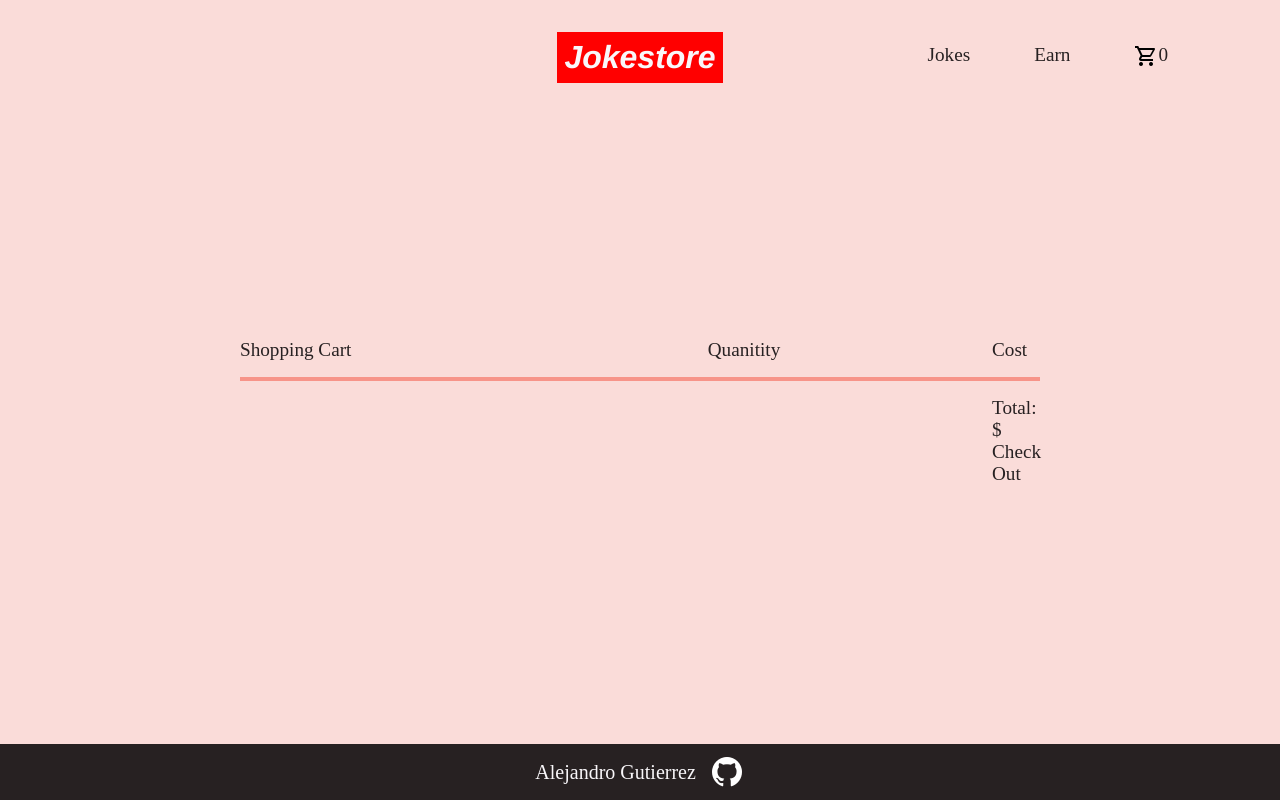
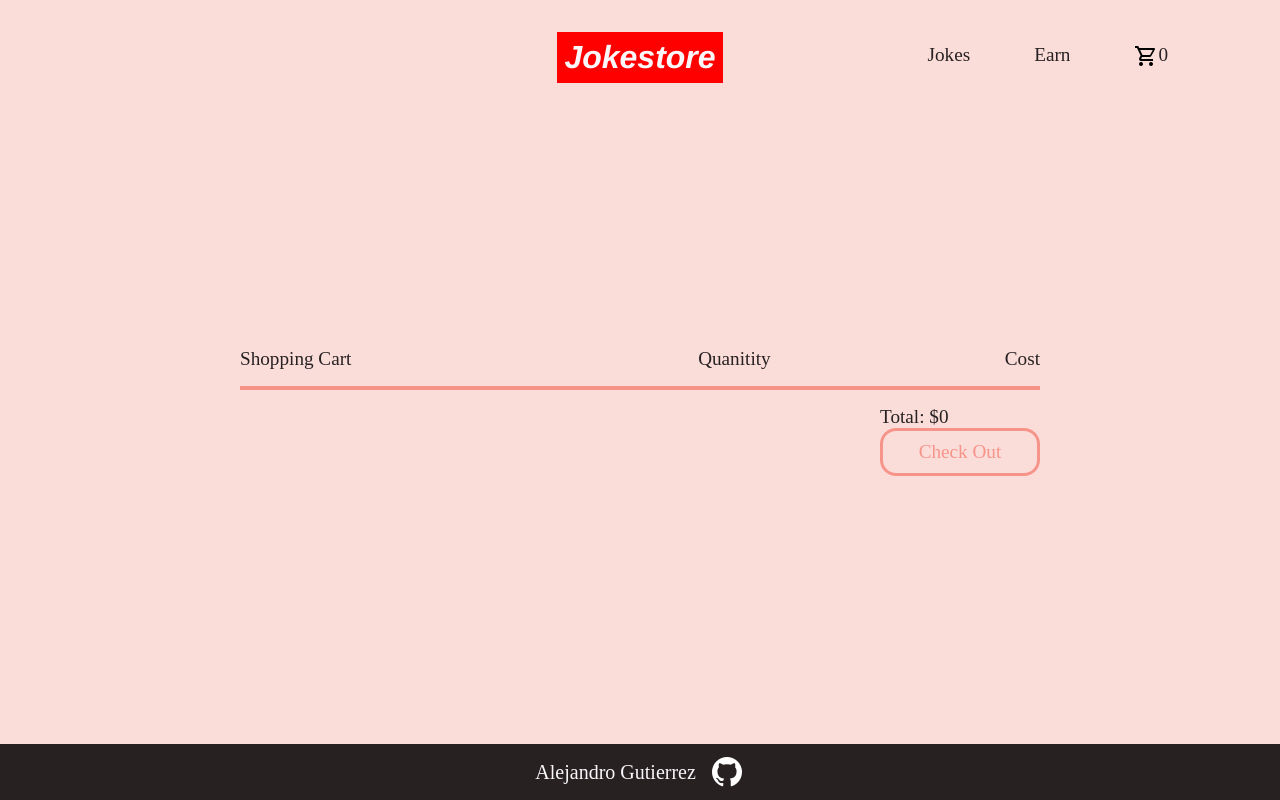
Before and after one commit to Jando-G/odin-shoppingcart, a React (Create React App) app: page /cart in a window 1280 px wide. Built offline with nearby package versions, Linux system fonts and the light colour scheme.

Commit message:
Add a remove button for items in the cart list

```diff
--- a/src/App.css
+++ b/src/App.css
@@ -209,8 +209,36 @@ input[type=number] {
   padding-top: 1rem;
 }
 .Cart > div > div:first-child {
-  width: 16rem;
+  width: 14rem;
 }
 .Cart > div > div:last-child {
-  width: 3rem
+  justify-self: end;
 }
+.CheckOut {
+  background-color: var(--main-bg-color);
+  border: 3px solid var(--dark-bg-color);
+  color: var(--dark-bg-color);
+  height: 3rem;
+  width: 10rem;
+  display: flex;
+  justify-content: center;
+  align-items: center;
+  border-radius: 1rem;
+  user-select: none;
+}
+.CheckOut:hover {
+  color: var(--main-bg-color);
+  background-color: var(--dark-bg-color);
+}
+.CheckOut:active {
+  scale: 1.1;
+}
+.Remove {
+  font-size: .9rem;
+  user-select: none;
+  text-decoration: underline;
+  text-decoration-style: dotted;
+}
+.Remove:hover {
+  color: var(--dark-bg-color);
+}
--- a/src/App.js
+++ b/src/App.js
@@ -24,7 +24,12 @@ function App() {
     setCart(newCart);
     setCount(countCart(newCart));
   }
-
+  const deleteItem = item => {
+    let newCart = cart;
+    delete newCart[item];
+    setCart(newCart);
+    setCount(countCart(newCart))
+  }
   const countCart = (list) => {
     let total = 0;
     for (const item in list) {
@@ -45,6 +50,7 @@ function App() {
             <Route path = "earn" element={<Earn />} />
             <Route path = "cart" element={<Cart
             updateCart={updateCart}
+            deleteItem={deleteItem}
             cart={cart}/>} />
             <Route path = "jokes" element={<Shop />} />
 
--- a/src/Components/Cart.js
+++ b/src/Components/Cart.js
@@ -11,25 +11,29 @@ function Cart(props) {
       shift = 1 - props.cart[itemName];
       itemCpy[itemName] = shift;
     }
-    console.log(itemCpy);
     props.updateCart(itemCpy);
   }
-  const incrementCount = (e, itemName) => {
+  const incrementCount = (itemName) => {
     let itemCpy = {}
     itemCpy[itemName] = 1;
     props.updateCart(itemCpy);
   }
-  const decrementCount = (e, itemName) => {
+  const decrementCount = (itemName) => {
     let itemCpy = {}
-    console.log(props.cart[itemName])
     if(props.cart[itemName] > 1) {
       itemCpy[itemName] = -1;
     }
     else {
       itemCpy[itemName] = 0;
     }
-    console.log(itemCpy)
     props.updateCart(itemCpy);
+  }
+  const countTotal = (list) => {
+    let total = 0;
+    for (const item in list) {
+      total += list[item];
+    }
+    return total;
   }
   const parseStr = (str) => {
     let strCpy = str.toString();
@@ -53,11 +57,14 @@ function Cart(props) {
           </div>
         {Object.keys(props.cart).map((item, i) =>
           <div key={i}>
+            <div>
               <div>{parseStr(item)}</div>
+              <div className="Remove" onClick={()=> props.deleteItem(item)}>remove</div>
+            </div>
             <div className="Counter-small" name="counter">
-                <div className="SubBtn" onClick={e => decrementCount(e, item)}>-</div>
+              <div className="SubBtn" onClick={() => decrementCount(item)}>-</div>
               <input value={props.cart[item]} onChange={e => handleChange(e, item)} className="Count" type="number" name="Count" min="1"/>
-                <div className="AddBtn" onClick={e => incrementCount(e, item)}>+</div>
+              <div className="AddBtn" onClick={() => incrementCount(item)}>+</div>
             </div>
             <div>${props.cart[item] * 10}</div>
           </div>)}
@@ -65,8 +72,8 @@ function Cart(props) {
             <div></div>
             <div></div>
             <div className="CartFoot">
-              <div>Total: ${}</div>
-              <div>Check Out</div>
+              <div>Total: ${countTotal(props.cart) * 10}</div>
+              <div className="CheckOut">Check Out</div>
             </div>
           </div>
         </div>
```
Lines whose indentation alone changed are shown as unchanged.
